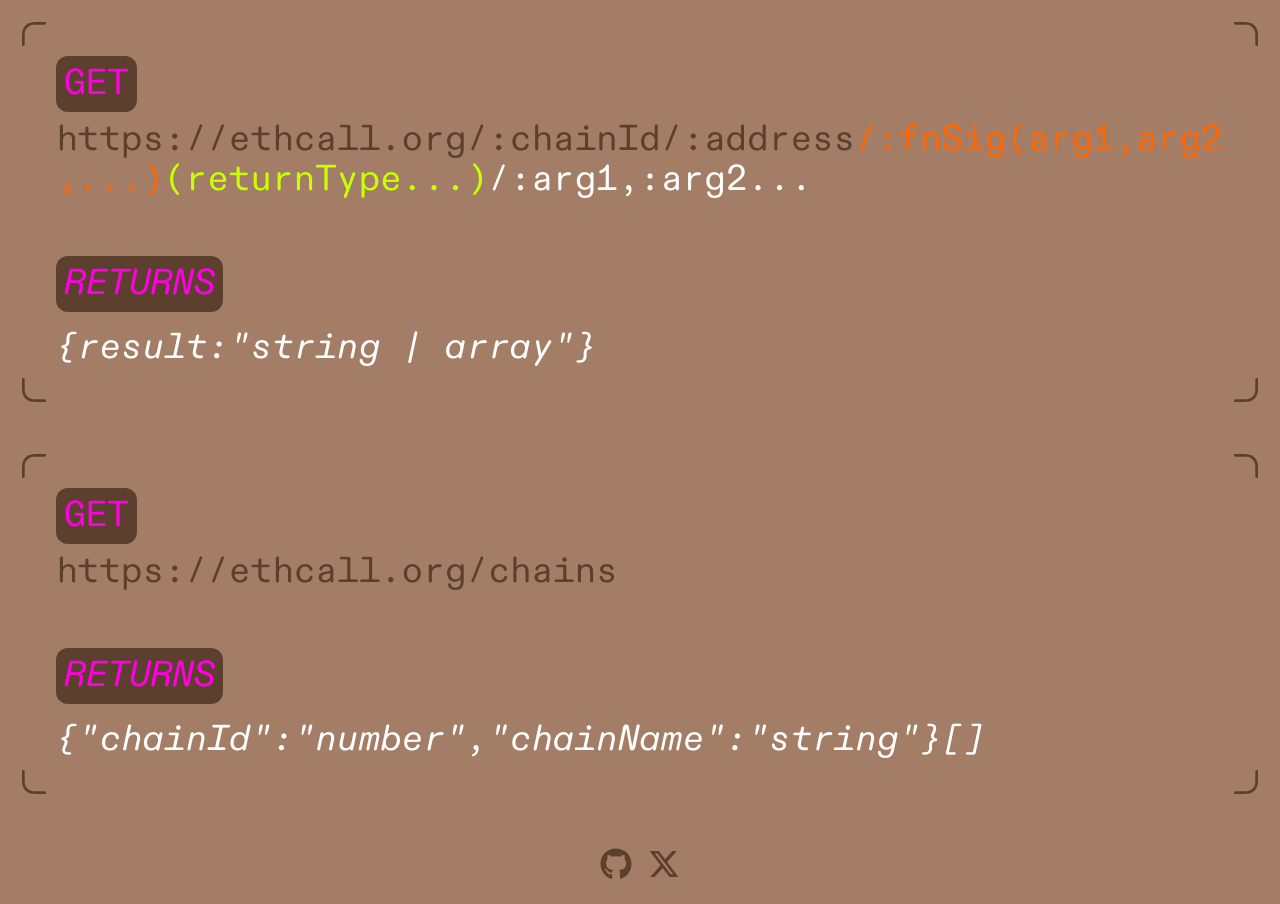
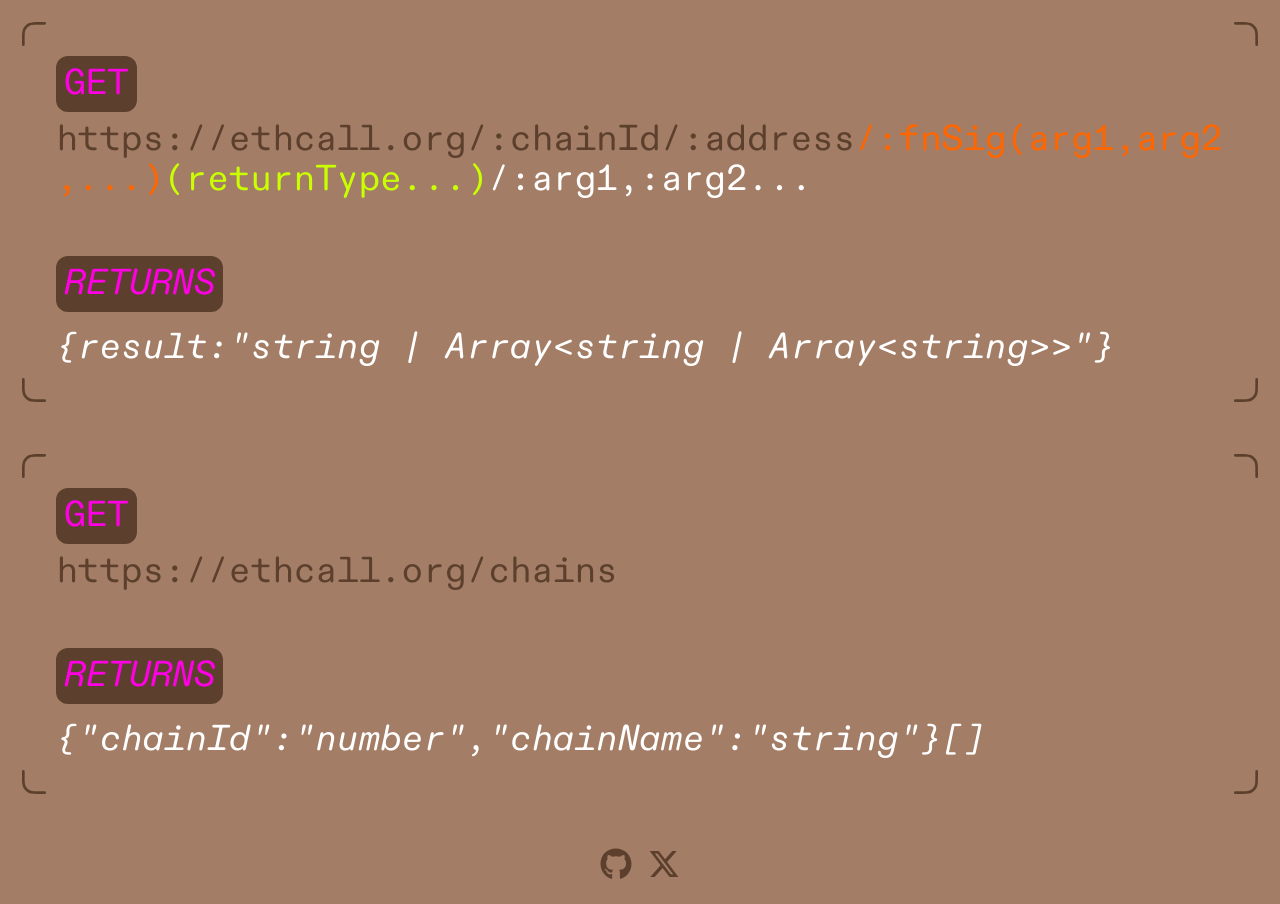
Before and after one commit to calebguy/ethcall.org, a React (Vite) app in the folder packages/ui/: page /docs in a window 1280 px wide. Built offline with nearby package versions, Linux system fonts and the light colour scheme; what hono would draw is missing.

Commit message:
return type

```diff
--- a/packages/ui/src/Docs.tsx
+++ b/packages/ui/src/Docs.tsx
@@ -40,7 +40,7 @@ export function Docs() {
 					<div className="text-white italic">
 						<span>{"{"}</span>
 						<span>result:</span>
-						<span>"string | array"</span>
+						<span>"string | {"Array<string | Array<string>>"}"</span>
 						<span>{"}"}</span>
 					</div>
 				</div>
```
